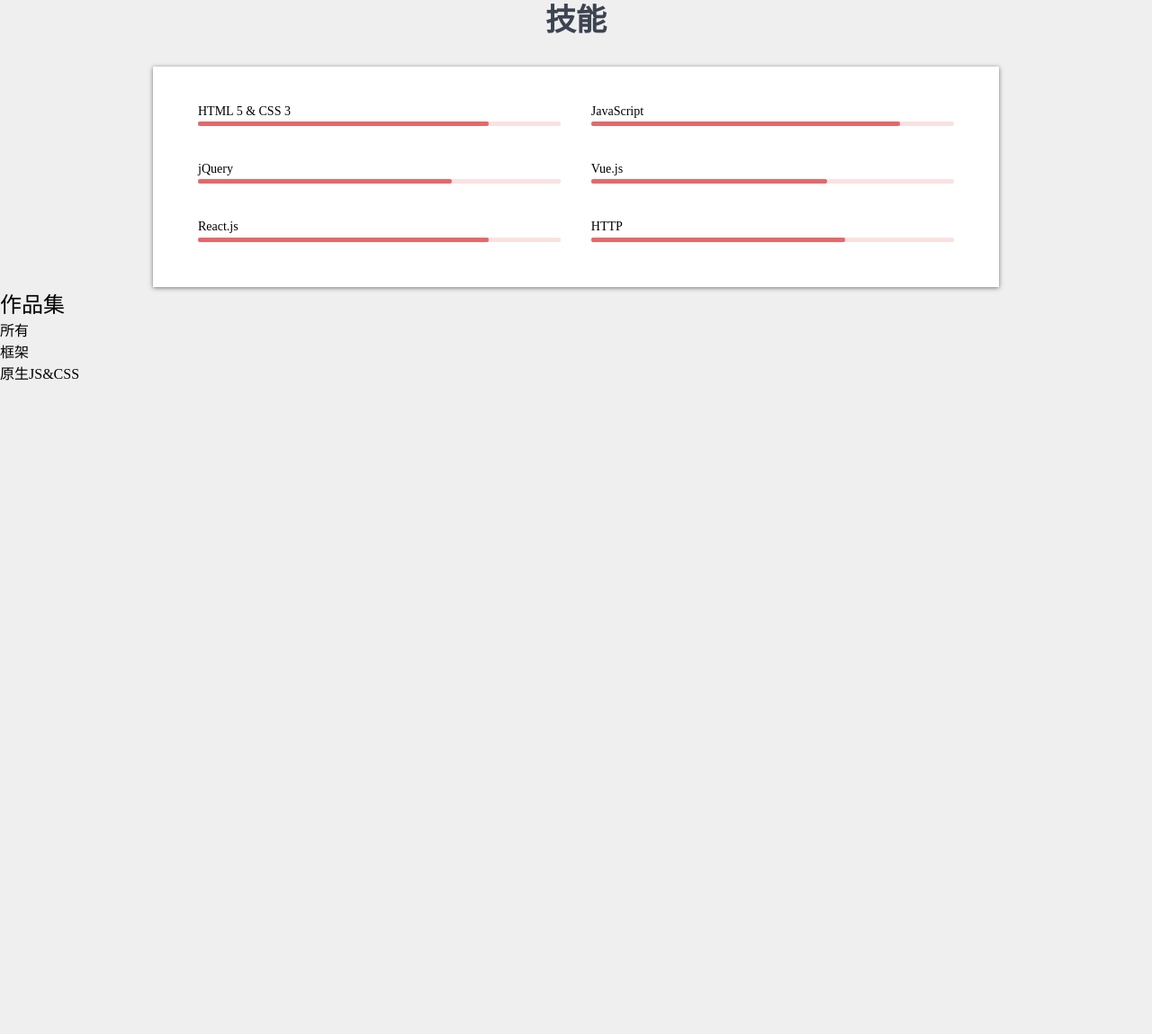
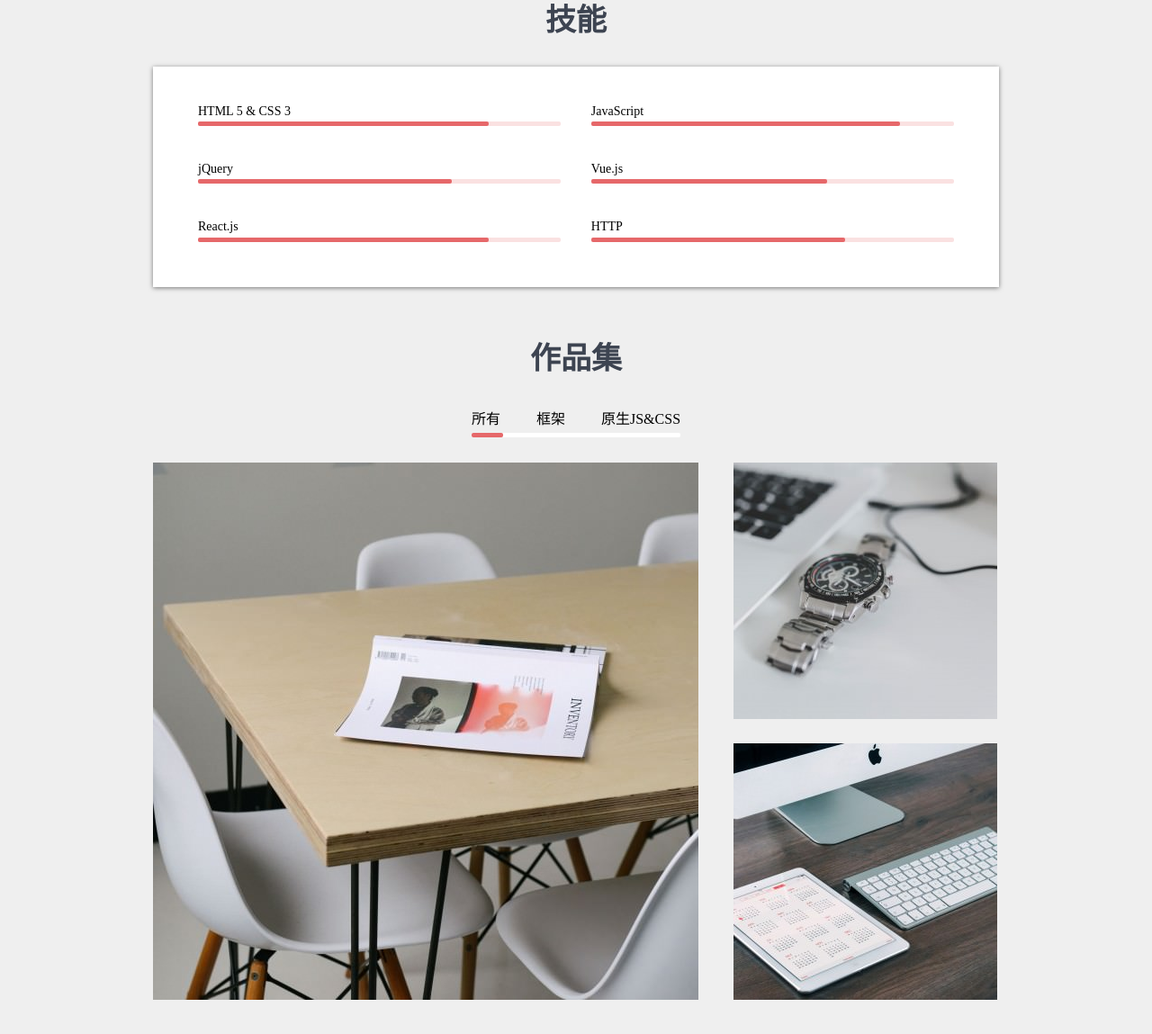
Before and after one commit to Luke19950111/resume-demo, a plain HTML site: page index.html in a window 1280 px wide. Shown: the part 944-2093 px from the top of the page at 90% size. Before the commit the page ends 1370 px from the top, so only its background shows below. Drawn offline with Linux system fonts and the light colour scheme.

Commit message:
添加作品集静态样式

```diff
--- a/index.html
+++ b/index.html
@@ -99,7 +99,7 @@
       <a class="downloadResume" href="./resume.pdf" target="_blank" download>下载 PDF 简历</a>
     </p>
     <p class="selfIntroduction">
-      刘快，简介简介简介简介简介简介，简介简介简介简介简介简介，简介简介简介简介简介简介。
+        刘快，简介简介简介简介简介简介，简介简介简介简介简介简介，简介简介简介简介简介简介。
       <br> 技能：前端开发，前端开发，前端开发，前端开发。
     </p>
 
@@ -146,20 +146,40 @@
 
     </ol>
   </section>
-  <section>
+  <section class="portfolio">
     <h2>作品集</h2>
     <nav>
-      <ol>
-        <li>所有</li>
-        <li>框架</li>
-        <li>原生JS&amp;CSS</li>
+      <ol class="clearfix">
+        <li id="portfolioAll">所有</li>
+        <li id="portfolioFramework">框架</li>
+        <li id="portfolioVallina">原生JS&amp;CSS</li>
       </ol>
+      <div id="portfolioBar" class="bar state-1">
+        <div class="bar-inner"></div>
+      </div>
     </nav>
+    <script>
+      portfolioAll.onclick= function(){
+        portfolioBar.className = 'bar state-1'
+      }
+      portfolioFramework.onclick= function(){
+        portfolioBar.className = 'bar state-2'
+      }
+      portfolioVallina.onclick= function(){
+        portfolioBar.className = 'bar state-3'
+      }
+    </script>
 
-    <div class="jobs">
-      <div class="big"></div>
-      <div class="small"></div>
-      <div class="small"></div>
+    <div class="works" style="height: 597px;">
+      <div class="big" style="top: 0; left: 0;">
+        <img src="./img/1.jpg" alt="作品1">
+      </div>
+      <div class="small" style="top: 0; left: 645px;">
+        <img src="./img/2.jpg" alt="作品2">
+      </div>
+      <div class="small" style="top: 312px; left: 645px;">
+        <img src="./img/3.jpg" alt="作品3">
+      </div>
     </div>
 
   </section>
--- a/style.css
+++ b/style.css
@@ -192,14 +192,16 @@
         line-height: 1.8;
         font-size: 18px;
     }
-    section.skills{
+    section.skills,
+    section.portfolio{
         max-width: 940px;
         margin-left: auto;
         margin-right: auto;
         margin-top: 60px;
 
     }
-    section.skills > h2{
+    section.skills > h2,
+    section.portfolio > h2{
         color: #3d4451;
         font-size: 34px;
         line-height: 1.2;
@@ -233,6 +235,61 @@
     }
     section.skills .progressBar > .progress {
         height: 100%;
+        width: 70%;
         background: #E6686A;
         border-radius: 2px;
     }
+    section.portfolio{
+        text-align: center;
+        margin-bottom: 100px;
+    }
+    section.portfolio > nav{
+        text-align: center;
+        display: inline-block;
+        vertical-align: top;
+        margin-top: 32px;
+    }
+    section.portfolio > nav > ol{
+        display: inline-block;
+        vertical-align: top;
+    }
+    section.portfolio > nav > ol > li{
+        float: left;
+        margin-left: 40px;
+        cursor: pointer;
+    }
+    section.portfolio > nav > ol > li:first-child{
+        margin-left: 0;
+    }
+    section.portfolio > nav .bar{
+        height: 5px;
+        background: white;
+        margin-top: 5px;
+        margin-bottom: 28px;
+        border-radius: 2px;
+    }
+    section.portfolio > nav .bar-inner{
+        height: 100%;
+        background: #E6686A;
+        border-radius: 2px;
+        transition: all 0.5s;
+    }
+    section.portfolio > nav .bar.state-1 .bar-inner{
+        margin-left: 0;
+        width: 35px;
+    }
+    section.portfolio > nav .bar.state-2 .bar-inner{
+        margin-left: 65px;
+        width: 50px;
+    }
+    section.portfolio > nav .bar.state-3 .bar-inner{
+        margin-left: 140px;
+        width: 96px;
+    }
+    section.portfolio .works{
+        position: relative;
+    }
+    section.portfolio .works > .big,
+    section.portfolio .works > .small{
+        position: absolute;
+    }
```
